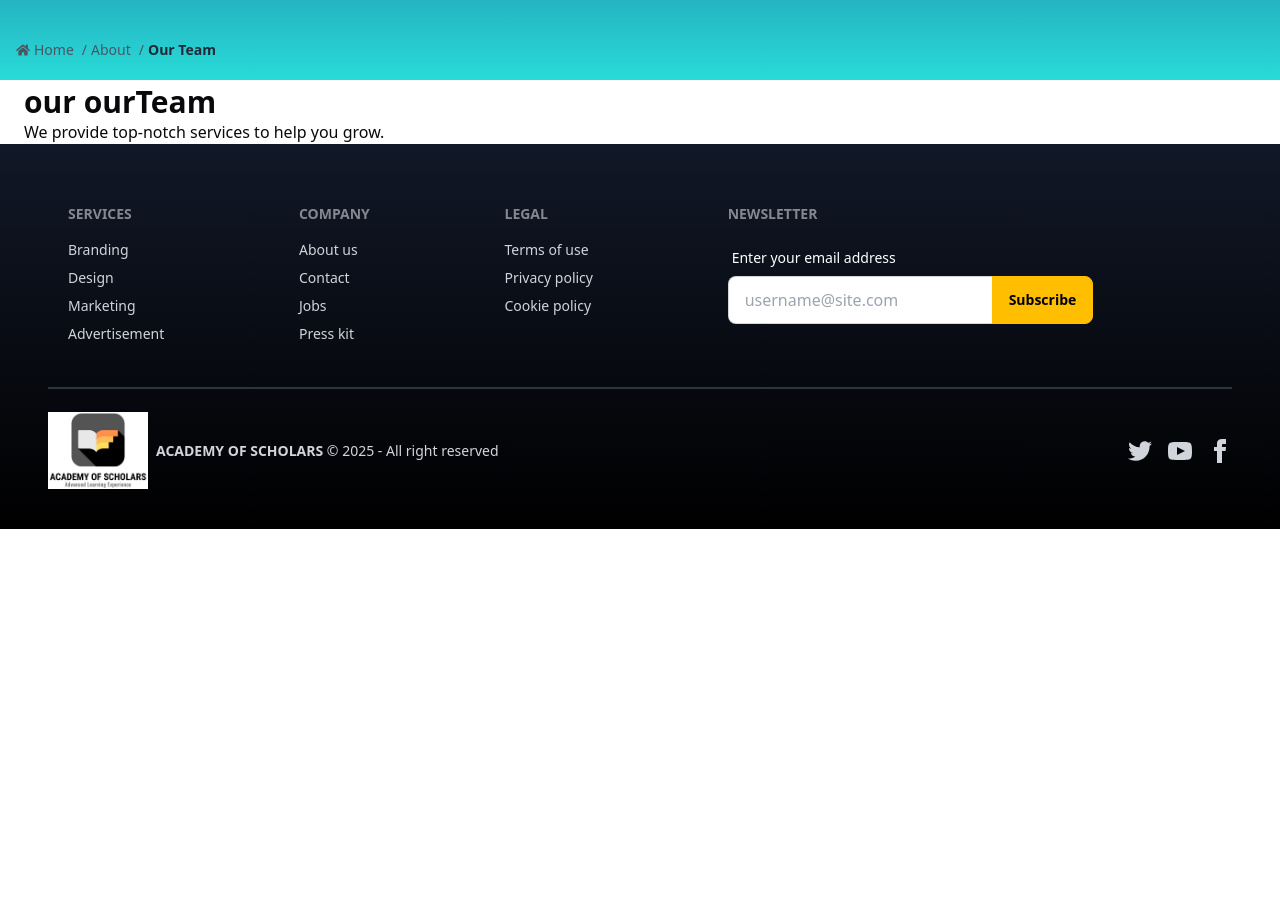
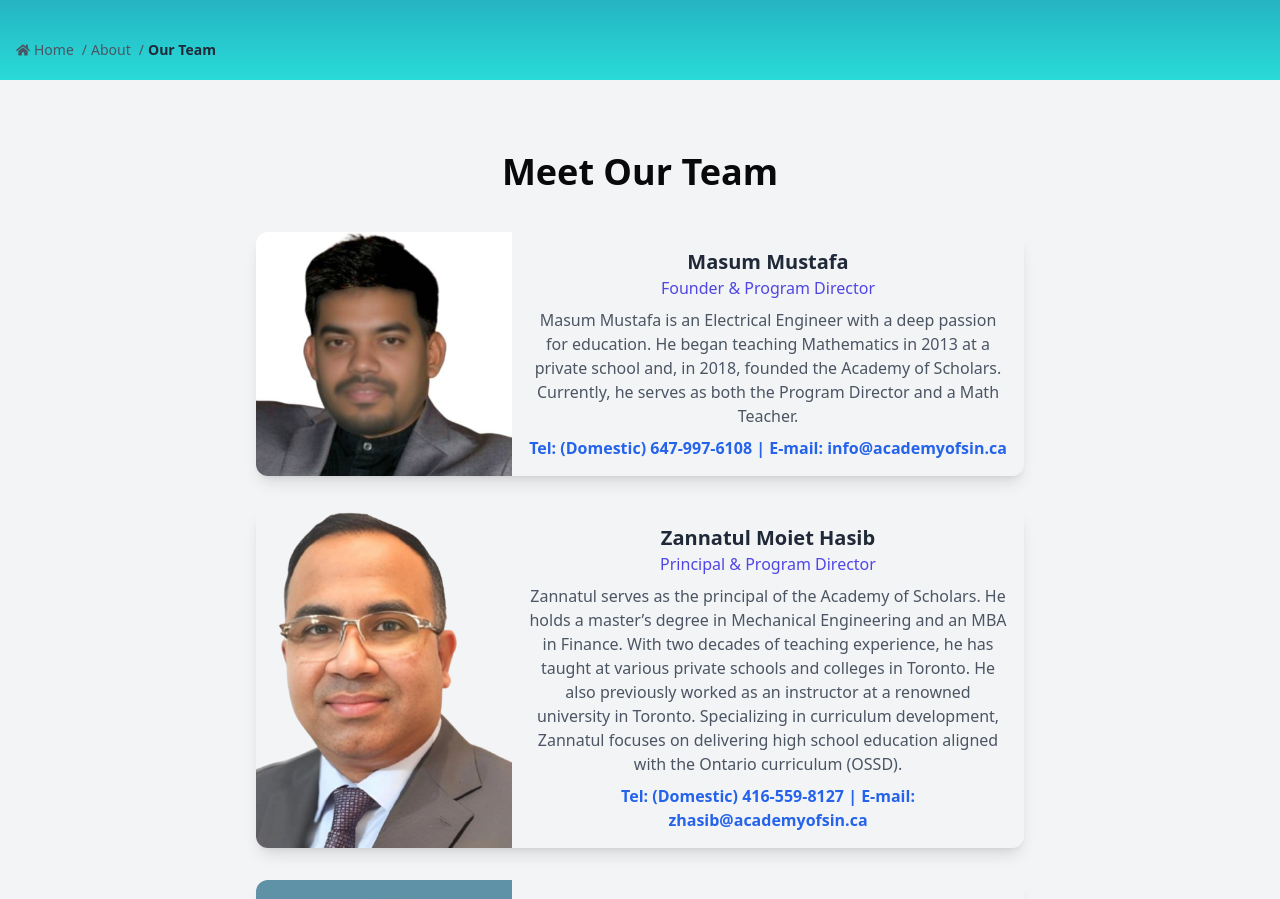
Before and after one commit to saiyadm9/lms-frontend, a Next.js app: page /about/our-team in a window 1280 px wide. Shown: the part 320-1219 px from the top of the page. Before the commit the page ends 849 px from the top, so only its background shows below. Built offline with nearby package versions, Linux system fonts and the light colour scheme.

Commit message:
updated team and contact page

```diff
--- a/src/app/(frontend)/about/contact-us/page.js
+++ b/src/app/(frontend)/about/contact-us/page.js
@@ -1,16 +1,154 @@
-import withHero from "@/components/hoc/withHero";
-import React from "react";
+import withHero from '@/components/hoc/withHero'
+import { FaMapMarkerAlt, FaPhoneAlt, FaEnvelope } from 'react-icons/fa'
 
-const ContactUs = () => {
+export const metadata = {
+  title: 'Contact Us',
+  description: 'Get in touch with Academy of Scholars',
+}
+
+const Contact = () => {
   return (
-    <div className="container mx-auto px-4">
-      <h1 className="text-2xl font-bold text-gray-900">Contact Us</h1>
+    <div className='bg-gradient-to-b from-[#F3F4F6] to-[#E5E7EB] py-16 px-6 sm:px-10'>
+      <div className='container mx-auto'>
+        <h1 className='text-5xl font-bold text-center text-gray-900 mb-12'>
+          Contact Us
+        </h1>
+        <div className='grid grid-cols-1 lg:grid-cols-2 gap-12 max-w-6xl mx-auto'>
+          {/* Contact Information */}
+          <div className='bg-white p-8 rounded-xl shadow-lg space-y-6'>
+            <h2 className='text-2xl font-semibold text-gray-900 mb-6'>
+              Our Contact Details
+            </h2>
+            <div className='flex items-start space-x-4'>
+              <FaMapMarkerAlt className='text-indigo-600 text-2xl flex-shrink-0' />
+              <div>
+                <p className='font-bold text-lg text-gray-900'>Address</p>
+                <p className='text-gray-600'>
+                  3464 Kingston Rd., Scarborough, ON, Canada, M1M 1R5
+                </p>
+              </div>
+            </div>
+
+            <div className='flex items-start space-x-4'>
+              <FaMapMarkerAlt className='text-indigo-600 text-2xl flex-shrink-0' />
+              <div>
+                <p className='font-bold text-lg text-gray-900'>Service Area</p>
+                <p className='text-gray-600'>
+                  Scarborough, ON, Canada · Toronto, ON, Canada
+                </p>
+              </div>
+            </div>
+
+            <div className='flex items-start space-x-4'>
+              <FaPhoneAlt className='text-indigo-600 text-2xl flex-shrink-0' />
+              <div>
+                <p className='font-bold text-lg text-gray-900'>Mobile</p>
+                <p className='text-gray-600'>+1 647-862-6108</p>
+              </div>
+            </div>
+
+            <div className='flex items-start space-x-4'>
+              <FaEnvelope className='text-indigo-600 text-2xl flex-shrink-0' />
+              <div>
+                <p className='font-bold text-lg text-gray-900'>Email</p>
+                <p className='text-gray-600'>info@academyofsinc.ca</p>
+              </div>
+            </div>
+          </div>
+
+          {/* Contact Form */}
+          <div className='bg-white p-8 rounded-xl shadow-lg'>
+            <h2 className='text-2xl font-semibold text-gray-900 mb-6'>
+              Send Us a Message
+            </h2>
+            <form className='space-y-6'>
+              <div>
+                <label
+                  className='block text-sm font-medium text-gray-700 mb-2'
+                  htmlFor='name'
+                >
+                  Name
+                </label>
+                <input
+                  type='text'
+                  id='name'
+                  name='name'
+                  placeholder='Your Full Name'
+                  className='w-full p-3 border border-gray-300 rounded-md focus:outline-none focus:ring-2 focus:ring-indigo-500 transition-colors'
+                  required
+                />
+              </div>
+
+              <div>
+                <label
+                  className='block text-sm font-medium text-gray-700 mb-2'
+                  htmlFor='email'
+                >
+                  Email
+                </label>
+                <input
+                  type='email'
+                  id='email'
+                  name='email'
+                  placeholder='Your Email Address'
+                  className='w-full p-3 border border-gray-300 rounded-md focus:outline-none focus:ring-2 focus:ring-indigo-500 transition-colors'
+                  required
+                />
+              </div>
+
+              <div>
+                <label
+                  className='block text-sm font-medium text-gray-700 mb-2'
+                  htmlFor='message'
+                >
+                  Message
+                </label>
+                <textarea
+                  id='message'
+                  name='message'
+                  rows='4'
+                  placeholder='Your Message'
+                  className='w-full p-3 border border-gray-300 rounded-md focus:outline-none focus:ring-2 focus:ring-indigo-500 transition-colors'
+                  required
+                ></textarea>
+              </div>
+
+              <div>
+                <button
+                  type='submit'
+                  className='w-full bg-indigo-600 text-white py-3 rounded-md hover:bg-indigo-700 focus:outline-none focus:ring-2 focus:ring-indigo-500 transition-colors'
+                >
+                  Send Message
+                </button>
+              </div>
+            </form>
+          </div>
+        </div>
+
+        {/* Google Map */}
+        <div className='mt-12 max-w-6xl mx-auto'>
+          <h2 className='text-2xl font-semibold text-gray-900 mb-6'>
+            Our Location
+          </h2>
+          <div className='rounded-xl overflow-hidden shadow-lg'>
+            <iframe
+              src='https://www.google.com/maps/embed?pb=!1m18!1m12!1m3!1d2881.091144836497!2d-79.24746668449999!3d43.76172617911879!2m3!1f0!2f0!3f0!3m2!1i1024!2i768!4f13.1!3m3!1m2!1s0x89d4d1a9d1b1b1b1%3A0x1b1b1b1b1b1b1b1b!2s3464%20Kingston%20Rd%2C%20Scarborough%2C%20ON%20M1M%201R5%2C%20Canada!5e0!3m2!1sen!2sus!4v1633026000000!5m2!1sen!2sus'
+              width='100%'
+              height='450'
+              style={{ border: 0 }}
+              allowFullScreen
+              loading='lazy'
+              title='Academy of Scholars Location'
+            ></iframe>
+          </div>
+        </div>
+      </div>
     </div>
-  );
-};
+  )
+}
 
-export default withHero(ContactUs, {
-  title: "Welcome to ContactUs",
-  description: "We provide top-notch services to help you grow.",
-  bgGradient: "linear-gradient(to top, #29DBD8, #141A6B)",
-});
+export default withHero(Contact, {
+  title: 'Get in Touch',
+  description: 'We’d love to hear from you.',
+  bgGradient: 'linear-gradient(to top, #29DBD8, #141A6B)',
+})
--- a/src/app/(frontend)/about/our-team/page.js
+++ b/src/app/(frontend)/about/our-team/page.js
@@ -1,16 +1,81 @@
-import withHero from "@/components/hoc/withHero";
+import withHero from '@/components/hoc/withHero'
+import UniversitiesLogo from '@/components/UniversitiesLogo'
+import Image from 'next/image'
 
-const ourTeam = () => {
+export const metadata = {
+  title: 'Meet Our Team Members',
+  description: '',
+}
+
+const teamMembers = [
+  {
+    name: 'Masum Mustafa',
+    role: 'Founder & Program Director',
+    image: '/images/masum-mustofa.jpg',
+    bio: 'Masum Mustafa is an Electrical Engineer with a deep passion for education. He began teaching Mathematics in 2013 at a private school and, in 2018, founded the Academy of Scholars. Currently, he serves as both the Program Director and a Math Teacher.',
+    contact: 'Tel: (Domestic) 647-997-6108 | E-mail: info@academyofsin.ca',
+  },
+  {
+    name: 'Zannatul Moiet Hasib',
+    role: 'Principal & Program Director',
+    image: '/images/jannatul-moet.jpg',
+    bio: 'Zannatul serves as the principal of the Academy of Scholars. He holds a master’s degree in Mechanical Engineering and an MBA in Finance. With two decades of teaching experience, he has taught at various private schools and colleges in Toronto. He also previously worked as an instructor at a renowned university in Toronto. Specializing in curriculum development, Zannatul focuses on delivering high school education aligned with the Ontario curriculum (OSSD).',
+    contact: 'Tel: (Domestic) 416-559-8127 | E-mail: zhasib@academyofsin.ca',
+  },
+  {
+    name: 'WEI (Shirley) LIU',
+    role: 'Marketing Director of International Student (China)',
+    image: '/images/shirley.jpg',
+    bio: 'WEI (Shirley) has extensive teaching experience and holds a certified teaching qualification in the People’s Republic of China (PRC). She was a former lecturer at a prominent educational institution in China. Currently, she is working as a partner with a renowned educational institution, specializing in international student recruitment, offering precise and effective guidance and strategic solutions.',
+    contact:
+      'Tel: (Domestic) 647-838-2245 | Tel: (International) 86-13817004888 | E-mail: shirleyliu25@hotmail.com',
+  },
+]
+
+const Team = () => {
   return (
-    <div className="container mx-auto px-6">
-      <h1 className="text-3xl font-bold mt-6">our ourTeam</h1>
-      <p>We provide top-notch services to help you grow.</p>
+    <div>
+      <section className='bg-[#F3F4F6] py-12 px-10'>
+        <div className='container mx-auto'>
+          <h1 className='text-4xl font-bold my-6 text-center'>Meet Our Team</h1>
+          <div className='flex flex-wrap gap-8 justify-center mt-10'>
+            {teamMembers.map((member, index) => (
+              <div
+                key={index}
+                className='rounded-xl shadow-lg overflow-hidden flex w-full max-w-3xl'
+              >
+                <div className='w-1/3'>
+                  <Image
+                    src={member.image}
+                    alt={member.name}
+                    width={500}
+                    height={750}
+                    className='w-full h-full object-cover object-center'
+                  />
+                </div>
+                <div className='w-2/3 text-center p-4 flex-grow'>
+                  <h3 className='text-xl font-bold text-gray-800'>
+                    {member.name}
+                  </h3>
+                  <p className='text-indigo-600 font-medium'>{member.role}</p>
+                  <p className='text-gray-600 mt-2'>{member.bio}</p>
+                  <p className='text-blue-600 font-semibold mt-2'>
+                    {member.contact}
+                  </p>
+                </div>
+              </div>
+            ))}
+          </div>
+        </div>
+      </section>
+
+      <UniversitiesLogo />
     </div>
-  );
-};
+  )
+}
 
-export default withHero(ourTeam, {
-  title: "Welcome to ourTeam",
-  description: "We provide top-notch services to help you grow.",
-  bgGradient: "linear-gradient(to top, #29DBD8, #141A6B)",
-});
+export default withHero(Team, {
+  title: 'Meet The Team',
+  description: ' ',
+  bgGradient: 'linear-gradient(to top, #29DBD8, #141A6B)',
+})
--- a/src/components/MeetTheTeam.jsx
+++ b/src/components/MeetTheTeam.jsx
@@ -5,13 +5,13 @@ const MeetTheTeam = () => {
   const teamMembers = [
     {
       name: 'Masum Mustafa',
-      role: 'P.Eng (Electrical Engineering), CSM, PMP',
+      role: 'Founder & Program Director',
       image: '/images/masum-mustofa.jpg',
       bio: 'Experienced electrical engineer and project manager.',
     },
     {
       name: 'Zannatul Moiet Hasib',
-      role: 'Principal',
+      role: 'Principal & Program Director',
       image: '/images/jannatul-moet.jpg',
       bio: 'P.Eng, PMP , MBA',
     },
--- a/src/components/ui/Navbar.jsx
+++ b/src/components/ui/Navbar.jsx
@@ -275,7 +275,7 @@ const Navbar = () => {
           <Link href='/' className='text-xl font-extrabold'>
             <Image
               src='/images/academy-of-scholars.png'
-              width={80}
+              width={140}
               height={50}
               alt='Academy of scholars logo'
             />
```
